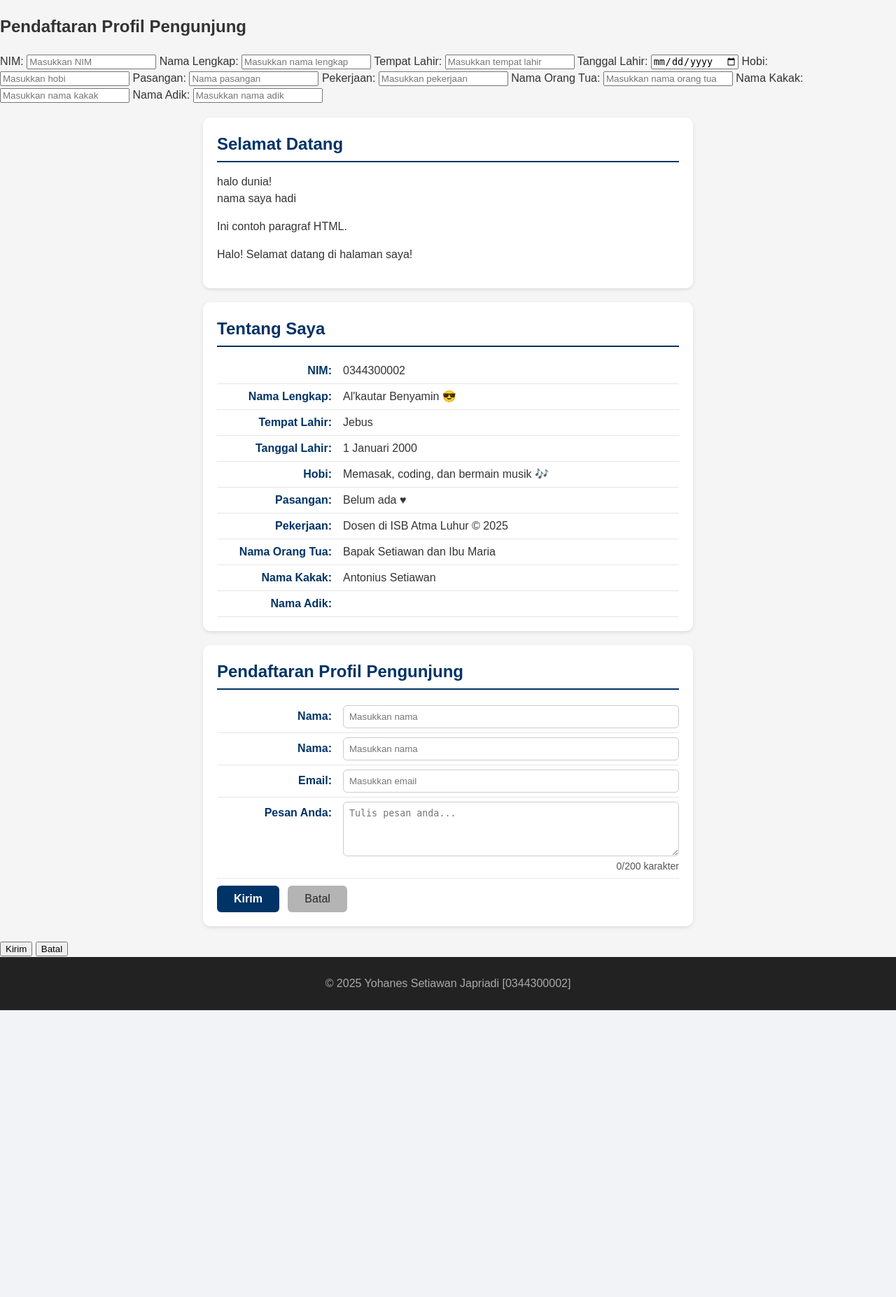
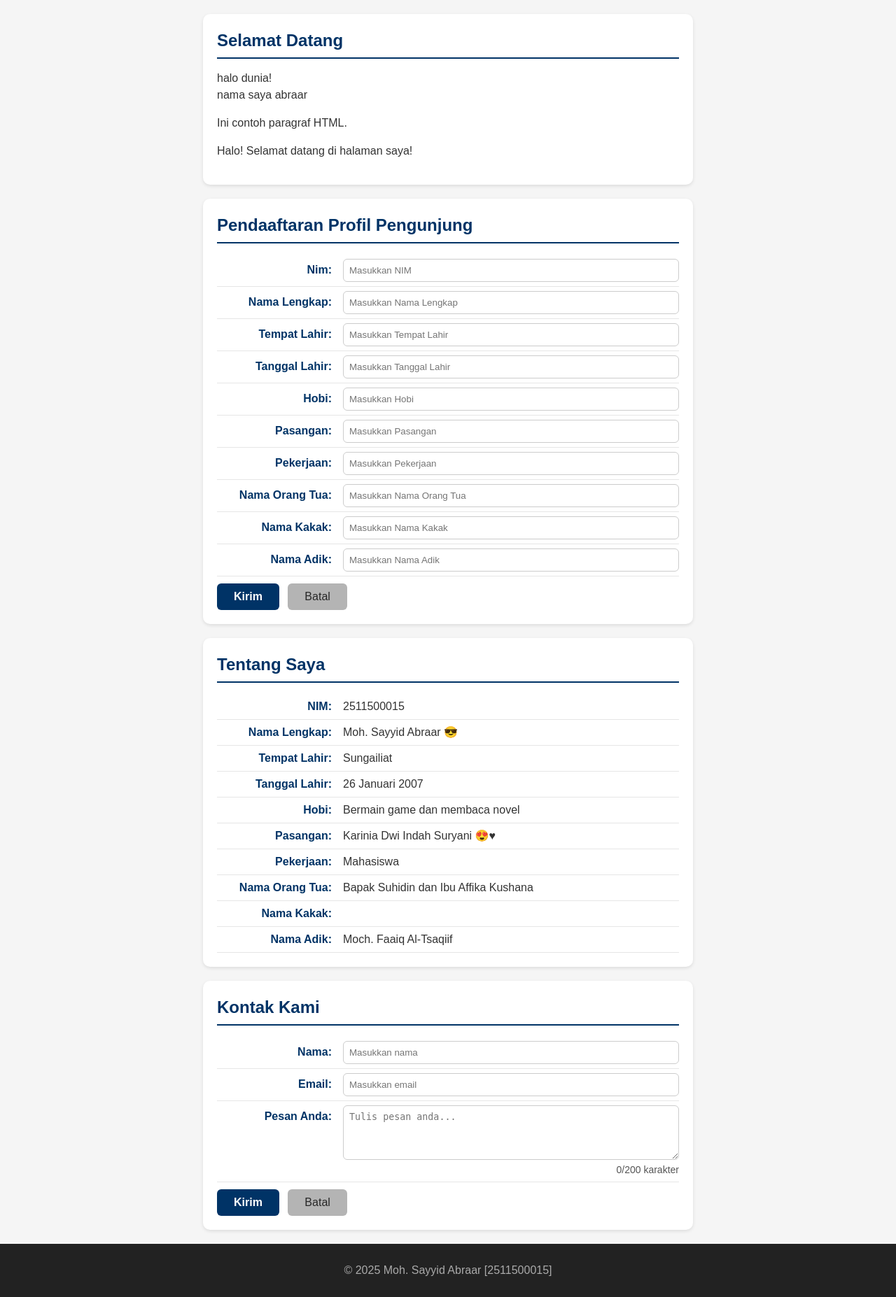
Before and after one commit to 2511500019-stack/2511500019-PWD-TI1A-2526O, a PHP site: page /pertemuan-08/index.php in a window 1280 px wide. Shown: the part 155-2009 px from the top of the page at 70% size. Before the commit the page ends 1599 px from the top, so only its background shows below. Run offline with PHP 8.4, Linux system fonts and the light colour scheme.

Commit message:
update index.php

```diff
--- a/pertemuan-08/index.php
+++ b/pertemuan-08/index.php
@@ -42,69 +42,88 @@ endif;
     </nav>
   </header>
 
-<section id="Pendaftaran Profil Pengunjung">
-      <h2> Pendaftaran Profil Pengunjung</h2>
-      <form action="proses.php" method="POST">
-
-
-
-      <label for="txtnim"><span>NIM:</span>
-          <input type="text" id="txtnim" name="txtnim" placeholder="Masukkan NIM" required autocomplete="nim">
-        </label>
-
-    <label for="txtnamaLengkap"><span>Nama Lengkap:</span>
-    <input type="text" id="namaLengkap" name="namaLengkap" placeholder="Masukkan nama lengkap" required autocomplete="name">
-    </label>
-
-    <label for="txttempatLahir"><span>Tempat Lahir:</span>
-    <input type="text" id="tempatLahir" name="tempatLahir" placeholder="Masukkan tempat lahir">
-    </label>
-
-    <label for="txttanggalLahir"><span>Tanggal Lahir:</span>
-    <input type="date" id="tanggalLahir" name="tanggalLahir">
-    </label>
-
-    <label for="txthobi"><span>Hobi:</span>
-    <input type="text" id="hobi" name="hobi" placeholder="Masukkan hobi">
-    </label>
-
-    <label for="txtpasangan"><span>Pasangan:</span>
-    <input type="text" id="pasangan" name="pasangan" placeholder="Nama pasangan">
-    </label>
-
-    <label for="txtpekerjaan"><span>Pekerjaan:</span>
-    <input type="text" id="pekerjaan" name="pekerjaan" placeholder="Masukkan pekerjaan">
-    </label>
-
-    <label for="txtorangTua"><span>Nama Orang Tua:</span>
-    <input type="text" id="orangTua" name="orangTua" placeholder="Masukkan nama orang tua">
-    </label>
-
-    <label for="txtkakak"><span>Nama Kakak:</span>
-    <input type="text" id="kakak" name="kakak" placeholder="Masukkan nama kakak">
-    </label>
-
-    <label for="txtadik"><span>Nama Adik:</span>
-    <input type="text" id="adik" name="adik" placeholder="Masukkan nama adik">
-    </label>
-
   <main>
     <section id="home">
       <h2>Selamat Datang</h2>
       <?php
       echo "halo dunia!<br>";
-      echo "nama saya hadi";
+      echo "nama saya abraar";
       ?>
       <p>Ini contoh paragraf HTML.</p>
     </section>
 
+    <section id="PendaftaranProfilPengunjung">
+      <h2>Pendaaftaran Profil Pengunjung </h2>
+      <form action="proses.php" method="POST">
+
+      <label for="txtNim"><span>Nim:</span>
+          <input type="text" id="txtNim" name="txtNim" placeholder="Masukkan NIM" required autocomplete="nim">
+        </label>
+
+      <label for="txtNama Lengkap"><span>Nama Lengkap:</span>
+          <input type="text" id="txtNama Lengkap" name="txtNama Lengkap" placeholder="Masukkan Nama Lengkap" required autocomplete="nama lengkap">
+        </label>
+
+      <label for="txtTempat Lahir"><span>Tempat Lahir:</span>
+          <input type="text" id="txtTempat Lahir" name="txtTempat Lahir" placeholder="Masukkan Tempat Lahir" required autocomplete="tempat lahir">
+        </label>
+
+      <label for="txtTanggal Lahir"><span>Tanggal Lahir:</span>
+          <input type="text" id="txtTanggal Lahir" name="txtTanggal Lahir" placeholder="Masukkan Tanggal Lahir" required autocomplete="tanggal lahir">
+        </label>
+
+        <label for="txtHobi"><span>Hobi:</span>
+          <input type="text" id="txtHobi" name="txtHobi" placeholder="Masukkan Hobi" required autocomplete="hobi">
+        </label>
+
+        <label for="txtPasangan"><span>Pasangan:</span>
+          <input type="text" id="txtPasangan" name="txtPasangan" placeholder="Masukkan Pasangan" required autocomplete="pasangan">
+        </label>
+
+        <label for="txtPekerjaan"><span>Pekerjaan:</span>
+          <input type="text" id="txtPekerjaan" name="txtPekerjaan" placeholder="Masukkan Pekerjaan" required autocomplete="pekerjaan">
+        </label>
+
+        <label for="txtNama Orang Tua"><span>Nama Orang Tua:</span>
+          <input type="text" id="txtNama Orang Tua" name="txtNama Orang Tua" placeholder="Masukkan Nama Orang Tua" required autocomplete="nama orang tua">
+        </label>
+
+        <label for="txtNama kakak"><span>Nama Kakak:</span>
+          <input type="text" id="txtNama Kakak" name="txtNama Kakak" placeholder="Masukkan Nama Kakak" required autocomplete="nama kakak">
+        </label>
+
+        <label for="txtNama Adik"><span>Nama Adik:</span>
+          <input type="text" id="txtNama Adik" name="txtNama Adik" placeholder="Masukkan Nama Adik" required autocomplete="nama adik">
+        </label>
+
+        <button type="submit">Kirim</button>
+        <button type="reset">Batal</button>
+      </form>
+
+      <?php if (!empty($sesnama)): ?>
+        <br><hr>
+        <h2>Yang menghubungi kami</h2>
+        <p><strong>Nim :</strong> <?php echo $sesnim ?></p>
+        <p><strong>Nama Lengkap :</strong> <?php echo $sesnamalengkap ?></p>
+        <p><strong>Tempat Lahir :</strong> <?php echo $sestempatlahir ?></p>
+        <p><strong>Tanggal Lahir :</strong> <?php echo $sestanggallahir ?></p>
+        <p><strong>Hobi :</strong> <?php echo $seshobi ?></p>
+        <p><strong>Pasangan :</strong> <?php echo $sespasangan ?></p>
+        <p><strong>Pekerjaan :</strong> <?php echo $sespekerjaan ?></p>
+        <p><strong>Nama Orang Tua :</strong> <?php echo $sesnamaorangtua ?></p>
+        <p><strong>Nama Kakak :</strong> <?php echo $sesnamakakak ?></p>
+        <p><strong>Nama Adik :</strong> <?php echo $sesnamaadik ?></p>
+      <?php endif; ?>
+
+</section>
+
     <section id="about">
       <?php
-      $nim = 2511500010;
-      $NIM = '0344300002';
-      $nama = "Say'yid Abdullah";
-      $Nama = 'Al\'kautar Benyamin';
-      $tempat = "Jebus";
+      $nim = 2511500015;
+      $NIM = '2511500015';
+      $nama = "Moh. Sayyid Abraar";
+      $Nama = 'Abraar';
+      $tempat = "Selindung";
       ?>
       <h2>Tentang Saya</h2>
       <p><strong>NIM:</strong>
@@ -114,27 +133,22 @@ endif;
       </p>
       <p><strong>Nama Lengkap:</strong>
         <?php
-        echo $Nama;
+        echo $nama;
         ?> &#128526;
       </p>
-      <p><strong>Tempat Lahir:</strong> <?php echo $tempat; ?></p>
-      <p><strong>Tanggal Lahir:</strong> 1 Januari 2000</p>
-      <p><strong>Hobi:</strong> Memasak, coding, dan bermain musik &#127926;</p>
-      <p><strong>Pasangan:</strong> Belum ada &hearts;</p>
-      <p><strong>Pekerjaan:</strong> Dosen di ISB Atma Luhur &copy; 2025</p>
-      <p><strong>Nama Orang Tua:</strong> Bapak Setiawan dan Ibu Maria</p>
-      <p><strong>Nama Kakak:</strong> Antonius Setiawan</p>
-      <p><strong>Nama Adik:</strong> <?php echo $sespesan ?></p>
+      <p><strong>Tempat Lahir:</strong> Sungailiat</p>
+      <p><strong>Tanggal Lahir:</strong> 26 Januari 2007</p>
+      <p><strong>Hobi:</strong> Bermain game dan membaca novel </p>
+      <p><strong>Pasangan:</strong> Karinia Dwi Indah Suryani &#128525;&hearts;</p>
+      <p><strong>Pekerjaan:</strong> Mahasiswa</p>
+      <p><strong>Nama Orang Tua:</strong> Bapak Suhidin dan Ibu Affika Kushana</p>
+      <p><strong>Nama Kakak:</strong> <?php echo $sespesan ?></p>
+      <p><strong>Nama Adik:</strong> Moch. Faaiq Al-Tsaqiif</p>
     </section>
 
     <section id="contact">
-      <h2> Pendaftaran Profil Pengunjung</h2>
+      <h2>Kontak Kami</h2>
       <form action="proses.php" method="POST">
-
-      <label for="txtNama"><span>Nama:</span>
-          <input type="text" id="txtNama" name="txtNama" placeholder="Masukkan nama" required autocomplete="name">
-        </label>
-
 
         <label for="txtNama"><span>Nama:</span>
           <input type="text" id="txtNama" name="txtNama" placeholder="Masukkan nama" required autocomplete="name">
@@ -157,34 +171,19 @@ endif;
       <?php if (!empty($sesnama)): ?>
         <br><hr>
         <h2>Yang menghubungi kami</h2>
-        <p><strong>Nim :</strong> <?php echo $sesnim ?></p>
-        <p><strong>NamaLengkap :</strong> <?php echo $sesnamalengkap ?></p>
-        <p><strong>tempatlahir :</strong> <?php echo $tempatlahir ?></p>
-        <p><strong>tanggallahir :</strong> <?php echo $sestanggallahir ?></p>
-        <p><strong>hobi :</strong> <?php echo $seshobi ?></p>
-        <p><strong>pasangan :</strong> <?php echo $sespasangan ?></p>
-        <p><strong>pekerjaan :</strong> <?php echo $sespekerjaan ?></p>
-        <p><strong>orangtua :</strong> <?php echo $sesnamaorangtua ?></p>
-        <p><strong>kakak :</strong> <?php echo $sesnamakakak ?></p>
-        <p><strong>adik :</strong> <?php echo $sesnamaadik ?></p>
+        <p><strong>Nama :</strong> <?php echo $sesnama ?></p>
+        <p><strong>Email :</strong> <?php echo $sesemail ?></p>
+        <p><strong>Pesan :</strong> <?php echo $sespesan ?></p>
       <?php endif; ?>
-
 
 
 
     </section>
 
-
-
-
-        <button type="submit">Kirim</button>
-        <button type="reset">Batal</button>
-      </form>
-
   </main>
 
   <footer>
-    <p>&copy; 2025 Yohanes Setiawan Japriadi [0344300002]</p>
+    <p>&copy; 2025 Moh. Sayyid Abraar [2511500015]</p>
   </footer>
 
   <script src="script.js"></script>
```
